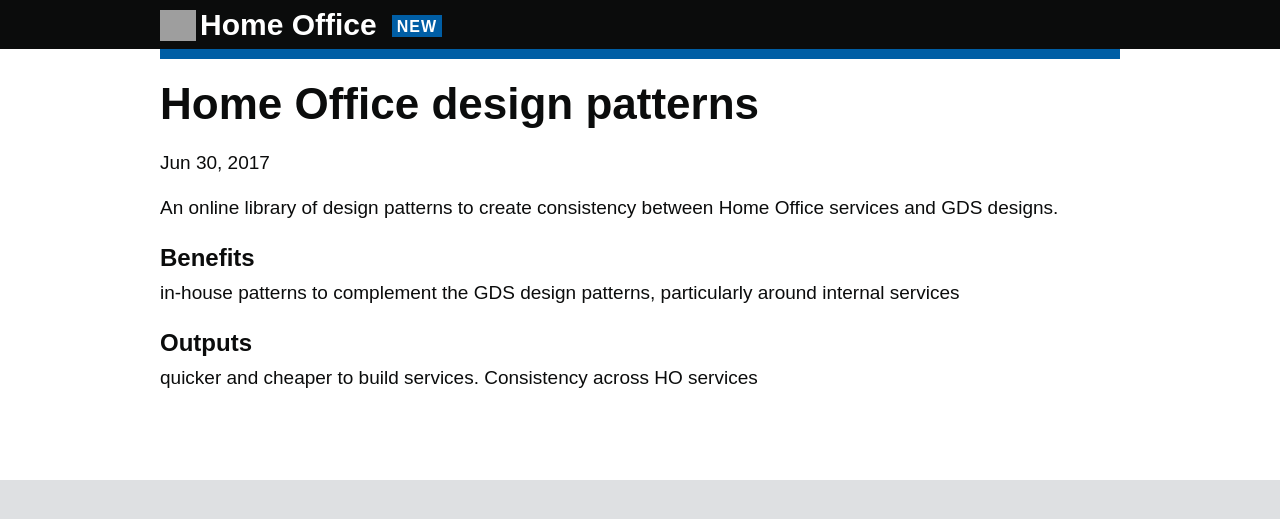
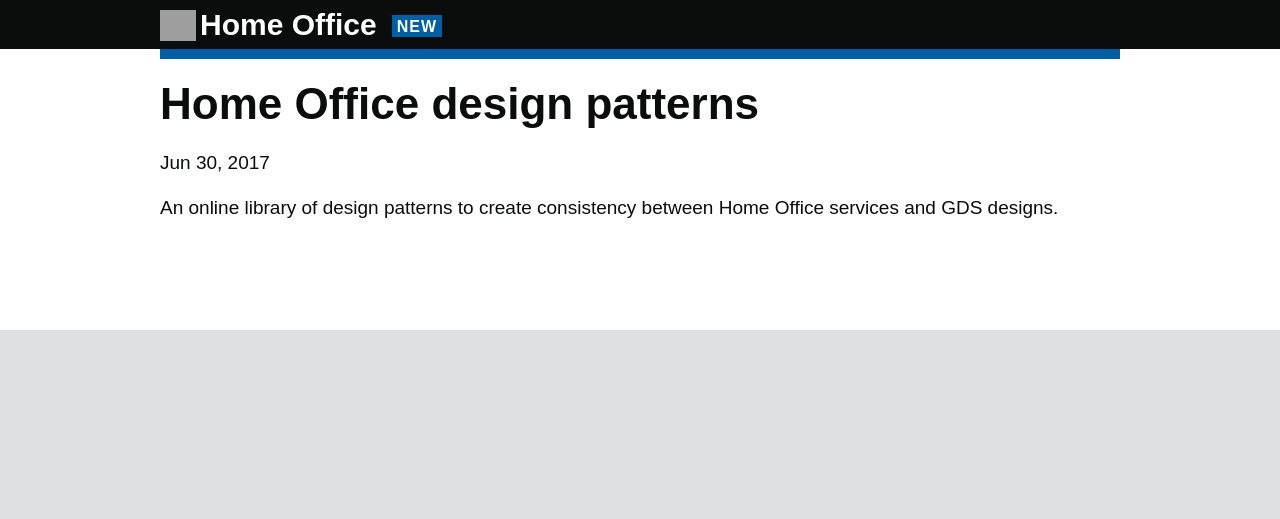
Before and after one commit to Abdul2/coe, a Jekyll site: the page built from _posts/2017-06-30-home-office-design-patterns.md, in a window 1280 px wide. Shown: the top 519 px of the page. Built offline with Jekyll 4.4.1, drawn with Linux system fonts in a browser that asks for light colours; grey boxes are pictures that could not be loaded.

Commit message:
show more text deleted

```diff
--- a/_posts/2017-06-30-home-office-design-patterns.md
+++ b/_posts/2017-06-30-home-office-design-patterns.md
@@ -7,13 +7,3 @@ excerpt_separator: <!--more-->
 ---
 
 An online library of design patterns to create consistency between Home Office services and GDS designs.
-
-<!--more-->
-
-## Benefits
-
-- in-house patterns to complement the GDS design patterns, particularly around internal services
-
-## Outputs
-
-- quicker and cheaper to build services. Consistency across HO services
```
